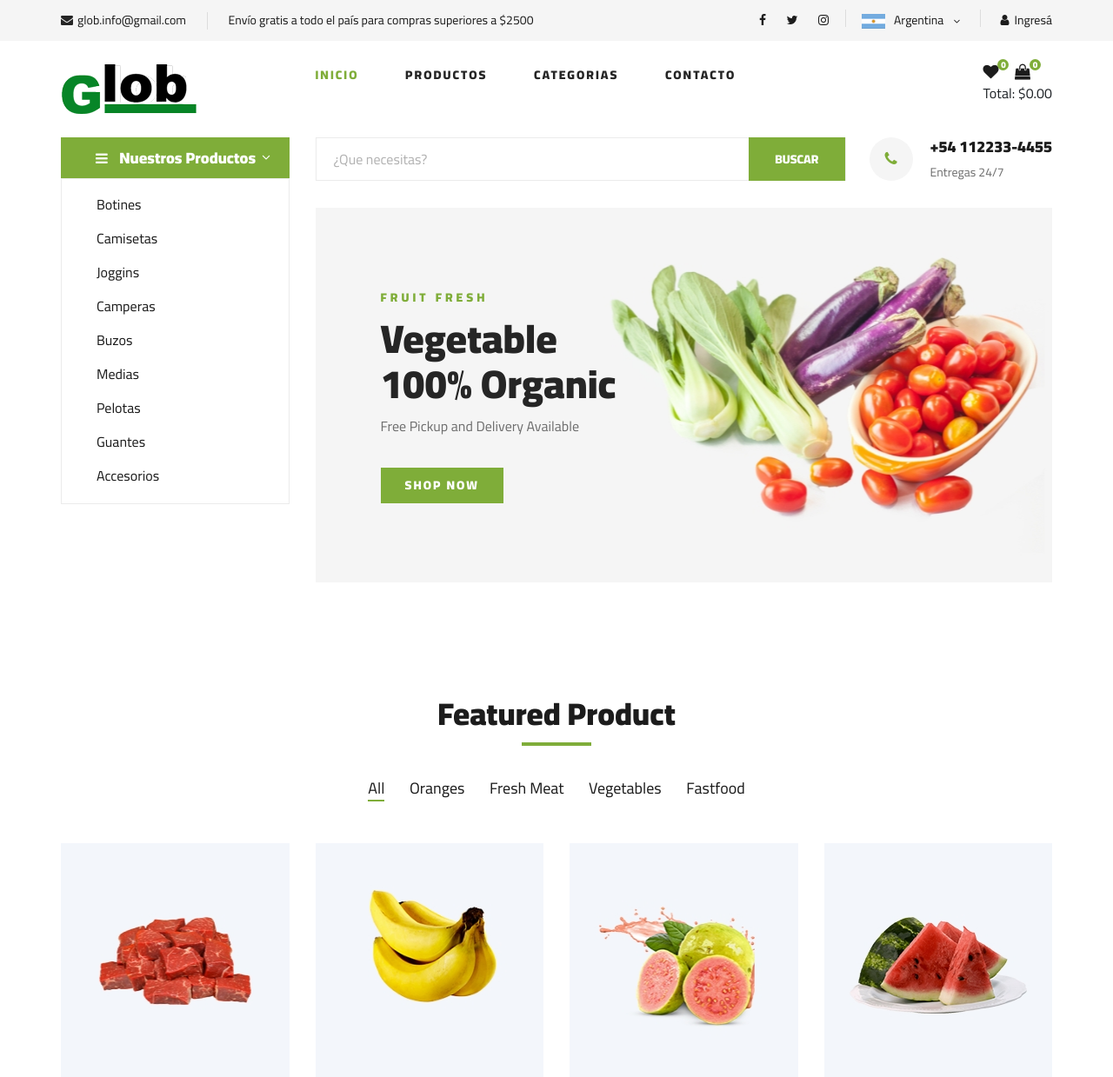
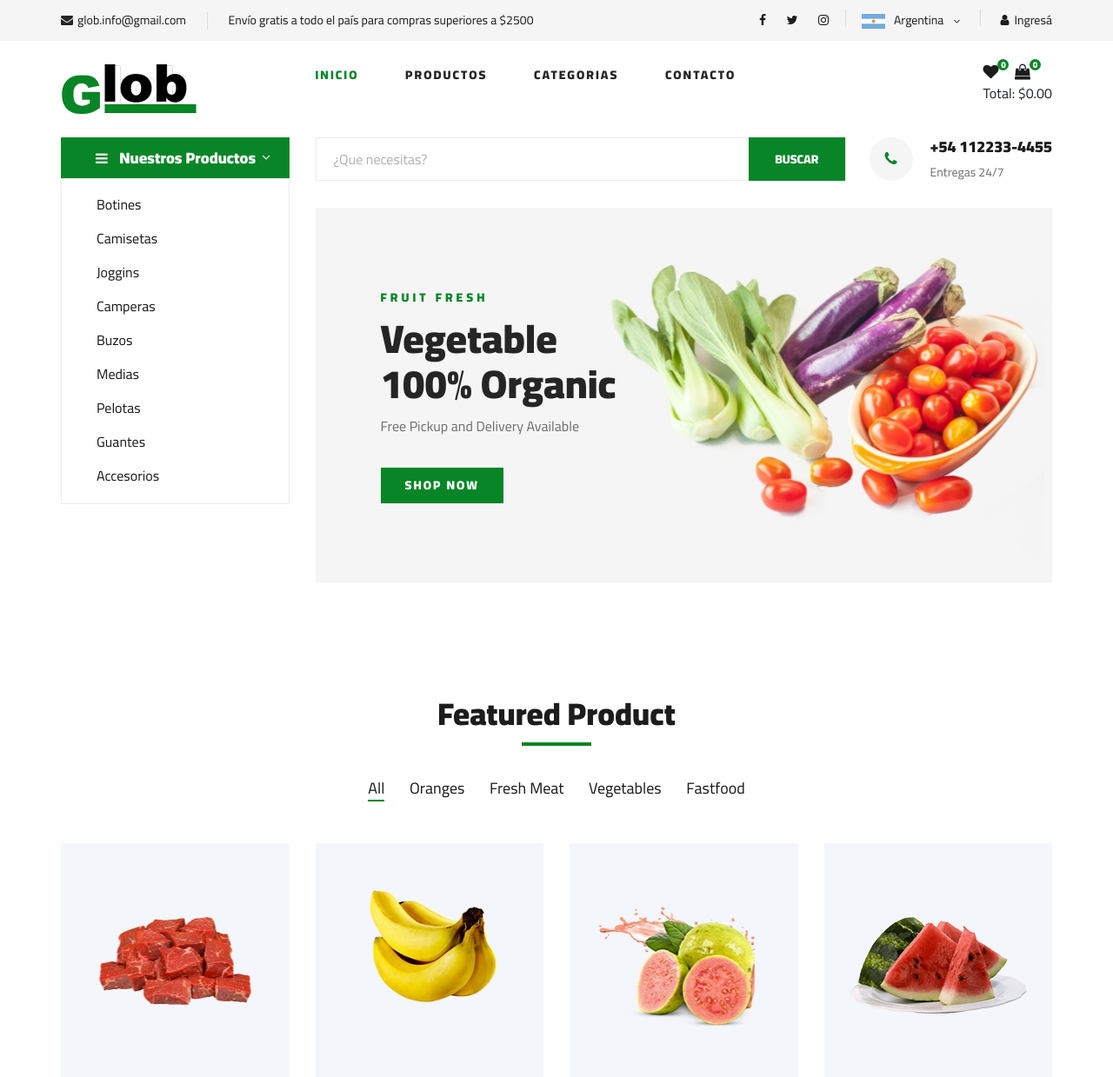
Before and after one commit to OscarG097/ProduccionWeb, a PHP site: page / in a window 1280 px wide. Shown: the top 1239 px of the page at 87% size. Run offline with PHP 8.4, Linux system fonts and the light colour scheme.

Commit message:
Se agregan tonalidades de verde

```diff
--- a/blog-details.php
+++ b/blog-details.php
@@ -215,9 +215,3 @@
         <?php
         include_once('partes/footer.php')
         ?>
-
-
-
-</body>
-
-</html>
--- a/checkout.php
+++ b/checkout.php
@@ -164,9 +164,3 @@
         <?php
         include_once('partes/footer.php')
         ?>
-
-
-
-</body>
-
-</html>
--- a/css/style.css
+++ b/css/style.css
@@ -158,7 +158,7 @@ ol {
 	color: #ffffff;
 	text-transform: uppercase;
 	font-weight: 700;
-	background: #7fad39;
+	background: #078527;
 	letter-spacing: 2px;
 }
 
@@ -169,7 +169,7 @@ ol {
 	text-transform: uppercase;
 	display: inline-block;
 	padding: 13px 30px 12px;
-	background: #7fad39;
+	background: #078527;
 	border: none;
 }
 
@@ -451,7 +451,7 @@ ol {
 }
 
 .header__menu ul li.active a {
-	color: #7fad39;
+	color: #078527;
 }
 
 .header__menu ul li:hover .header__menu__dropdown {
@@ -515,7 +515,7 @@ ol {
 .header__cart ul li a span {
 	height: 13px;
 	width: 13px;
-	background: #7fad39;
+	background: #078527;
 	font-size: 10px;
 	color: #ffffff;
 	line-height: 13px;
@@ -578,7 +578,8 @@ ol {
 }
 
 .hero__categories__all {
-	background: #7fad39;
+	/*background: #7fad39;*/
+	background: #078527;
 	position: relative;
 	padding: 10px 25px 10px 40px;
 	cursor: pointer;
@@ -691,7 +692,7 @@ ol {
 
 .hero__search__phone__icon {
 	font-size: 18px;
-	color: #7fad39;
+	color: #078527;
 	height: 50px;
 	width: 50px;
 	background: #f5f5f5;
@@ -729,7 +730,7 @@ ol {
 	text-transform: uppercase;
 	font-weight: 700;
 	letter-spacing: 4px;
-	color: #7fad39;
+	color: #078527;
 }
 
 .hero__text h2 {
@@ -831,7 +832,7 @@ ol {
 	bottom: -2px;
 	width: 100%;
 	height: 2px;
-	background: #7fad39;
+	background: #078527;
 	content: "";
 	opacity: 0;
 }
--- a/index.php
+++ b/index.php
@@ -443,9 +443,3 @@
         <?php
         include_once('partes/footer.php')
         ?>
-
-
-
-</body>
-
-</html>
--- a/partes/footer.php
+++ b/partes/footer.php
@@ -68,3 +68,7 @@
     <script src="js/mixitup.min.js"></script>
     <script src="js/owl.carousel.min.js"></script>
     <script src="js/main.js"></script>
+
+    </body>
+
+</html>
--- a/shop-details.php
+++ b/shop-details.php
@@ -255,8 +255,3 @@
          <?php
         include_once('partes/footer.php')
         ?>
-
-
-</body>
-
-</html>
--- a/shop-grid.php
+++ b/shop-grid.php
@@ -539,9 +539,3 @@
         <?php
         include_once('partes/footer.php')
         ?>
-
-
-
-</body>
-
-</html>
--- a/shoping-cart.php
+++ b/shoping-cart.php
@@ -203,8 +203,3 @@
          <?php
         include_once('partes/footer.php')
         ?>
-
-
-</body>
-
-</html>
```
Also changed, not shown: other parts of css/style.css (+23 -23 lines), contacto.php (+7 -9 lines).
